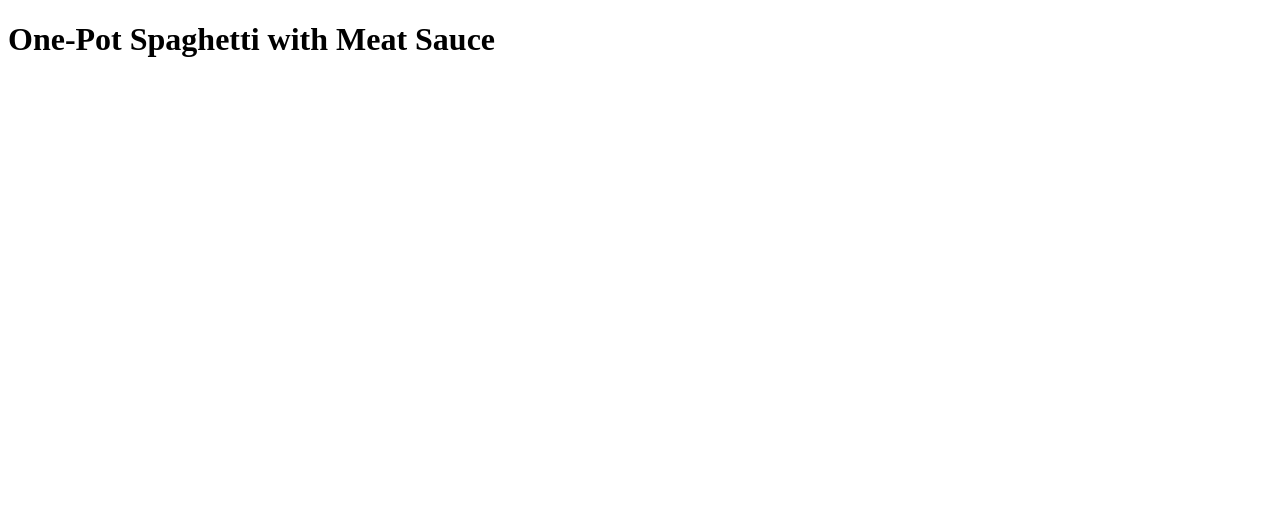
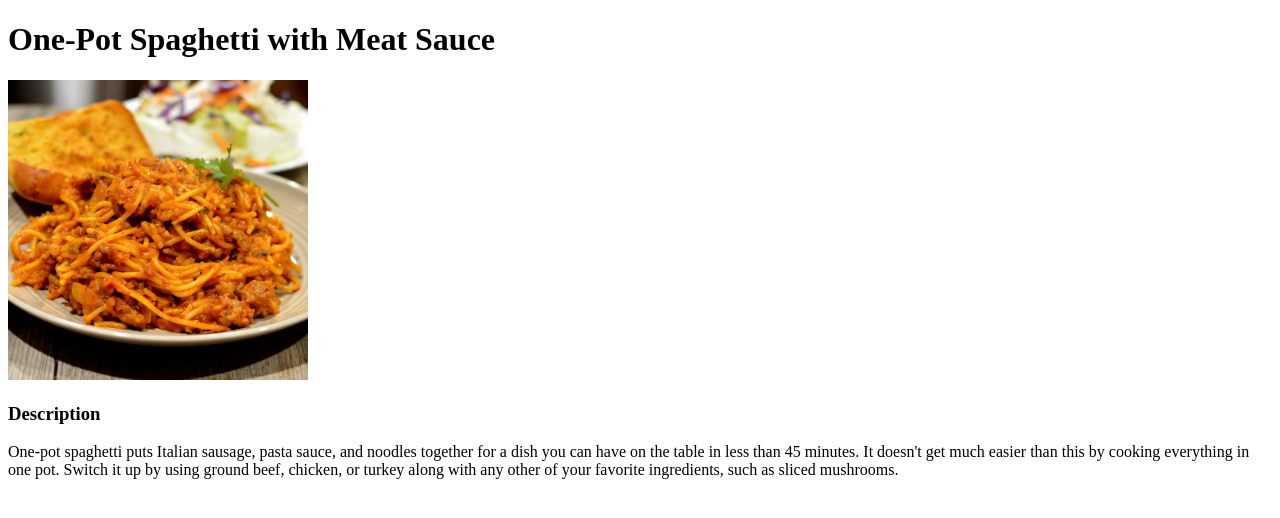
Before and after one commit to Ashley-Wilson1/odin-recipes, a plain HTML site: page recipes/spaghetti.html in a window 1280 px wide. Drawn offline with Linux system fonts and the light colour scheme.

Commit message:
Add spaghetti picture and description
downloaded a picture of spaghetti and added it to
a new directory called img/ then added a
paragraph below for the description.

```diff
--- a/recipes/spaghetti.html
+++ b/recipes/spaghetti.html
@@ -7,5 +7,11 @@
 </head>
 <body>
     <h1>One-Pot Spaghetti with Meat Sauce</h1>
+    <img src="../img/spaghetti.jpg" alt="picture of spaghetti" width="300">
+    <h3>Description</h3>
+    <p>One-pot spaghetti puts Italian sausage, pasta sauce, and noodles together for a dish
+        you can have on the table in less than 45 minutes. It doesn't get much easier than this by
+        cooking everything in one pot. Switch it up by using ground beef, chicken, or turkey
+        along with any other of your favorite ingredients, such as sliced mushrooms.</p>
 </body>
 </html>
```
Also changed, not shown: img/spaghetti.jpg (added).
